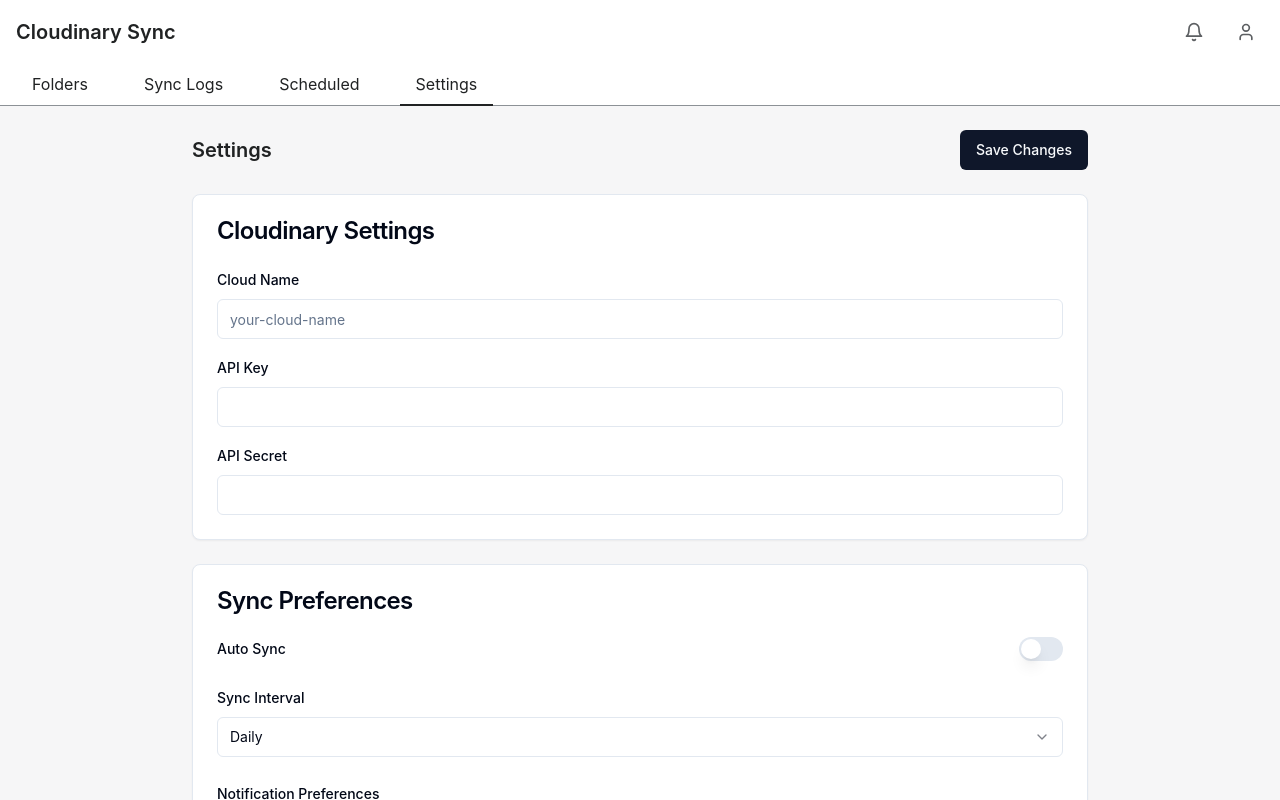
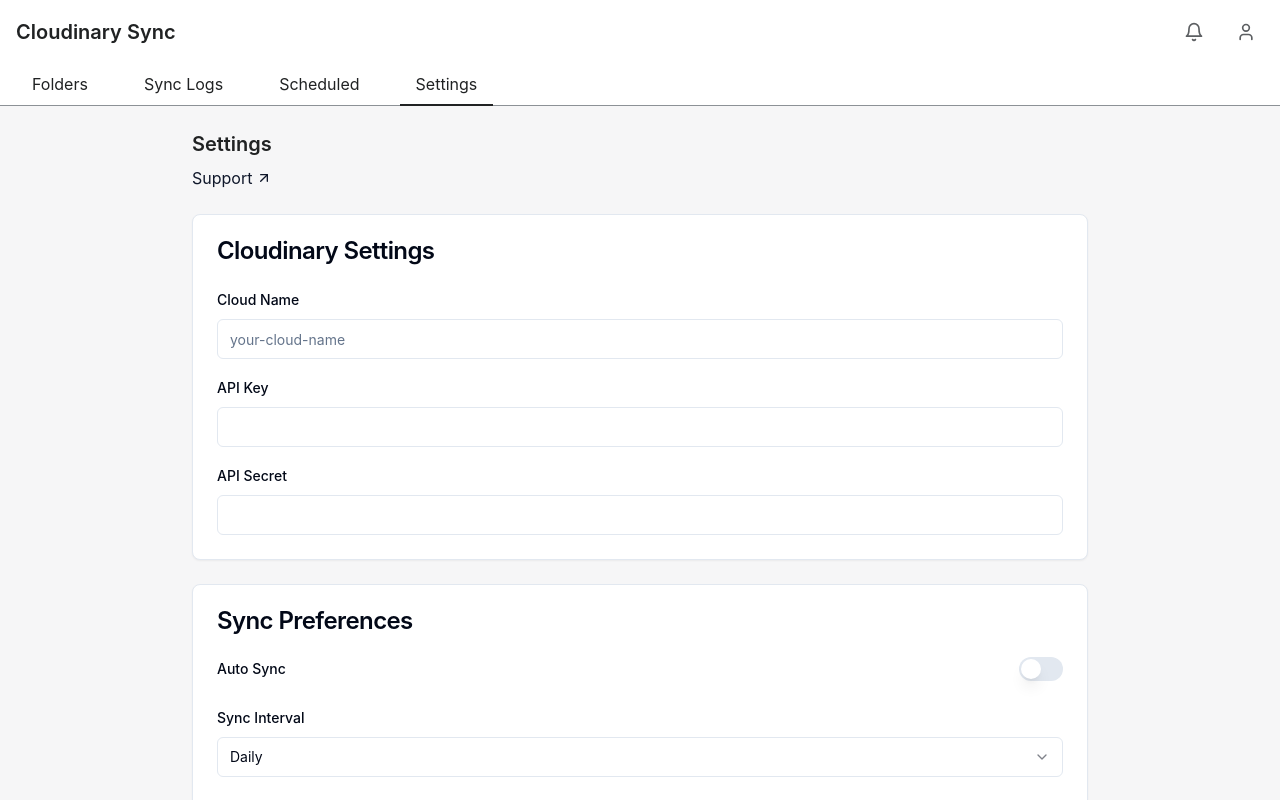
Before and after one commit to wrsmith108/cloudinary-syncer, a React (Vite) app: page /settings in a window 1280 px wide. Shown: the top 800 px of the page. Built offline with nearby package versions, Linux system fonts and the light colour scheme.

Commit message:
Add Support subtitle and link
Added a subtitle under the Settings header on the Settings page that says "Support".  A new tab icon (small square with upward-pointing arrow) has been added next to it, which opens a support link.

```diff
--- a/src/pages/Settings.tsx
+++ b/src/pages/Settings.tsx
@@ -4,14 +4,23 @@ import { Card, CardContent, CardHeader, CardTitle } from "@/components/ui/card";
 import { Input } from "@/components/ui/input";
 import { Label } from "@/components/ui/label";
 import { Switch } from "@/components/ui/switch";
+import { ArrowUpRight } from "lucide-react";
 import { Select, SelectContent, SelectItem, SelectTrigger, SelectValue } from "@/components/ui/select";
 
 const Settings = () => {
   return (
     <div className="max-w-4xl mx-auto">
-      <div className="flex justify-between items-center mb-6">
-        <h1 className="text-xl font-semibold">Settings</h1>
-        <Button>Save Changes</Button>
+      <div className="mb-6">
+        <h1 className="text-xl font-semibold mb-2">Settings</h1>
+        <a
+          href="https://cloudinary.com/documentation/shopify_user_guide"
+          target="_blank"
+          rel="noopener noreferrer"
+          className="inline-flex items-center gap-1 text-primary hover:underline"
+        >
+          Support
+          <ArrowUpRight className="size-4" />
+        </a>
       </div>
 
       <div className="space-y-6">
```
